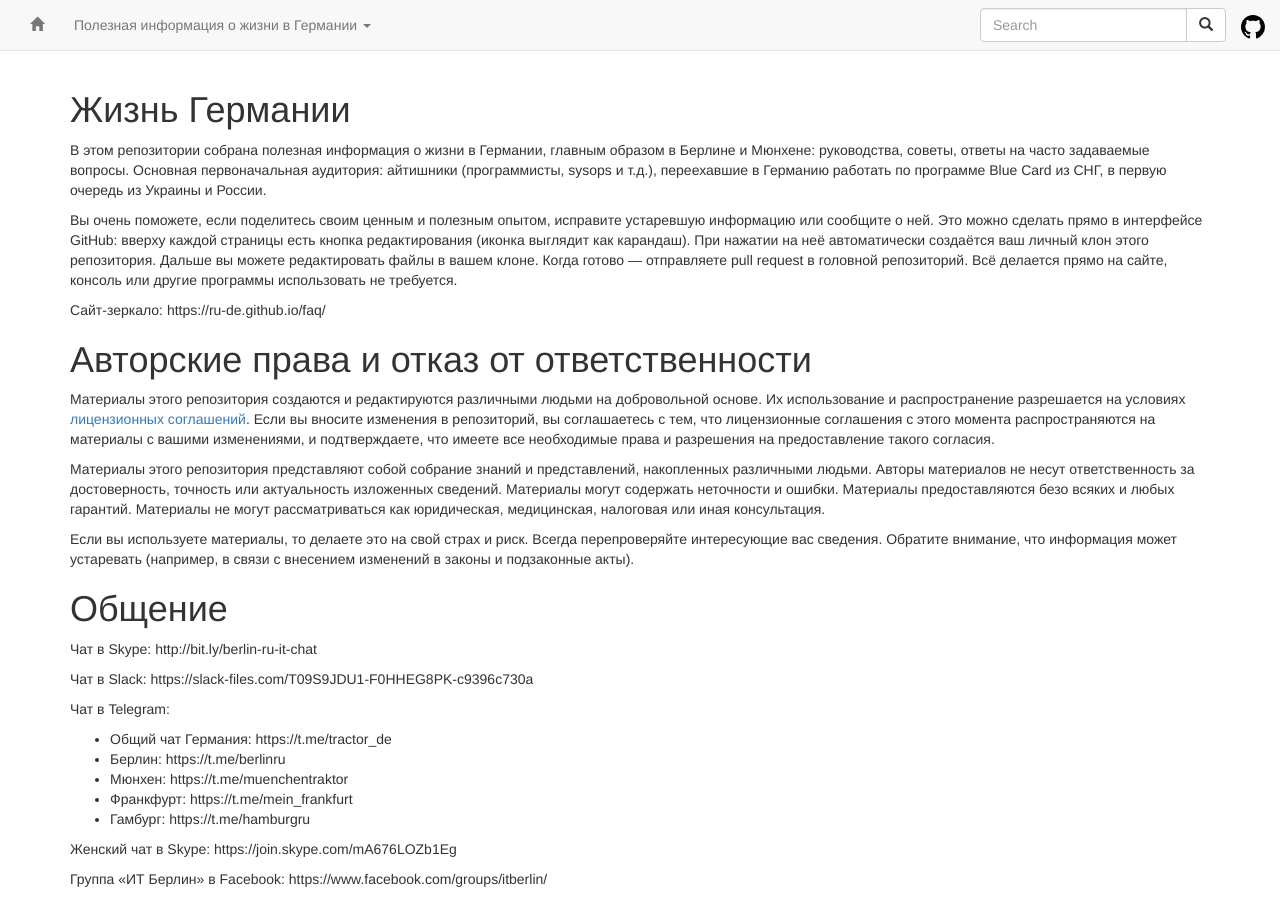
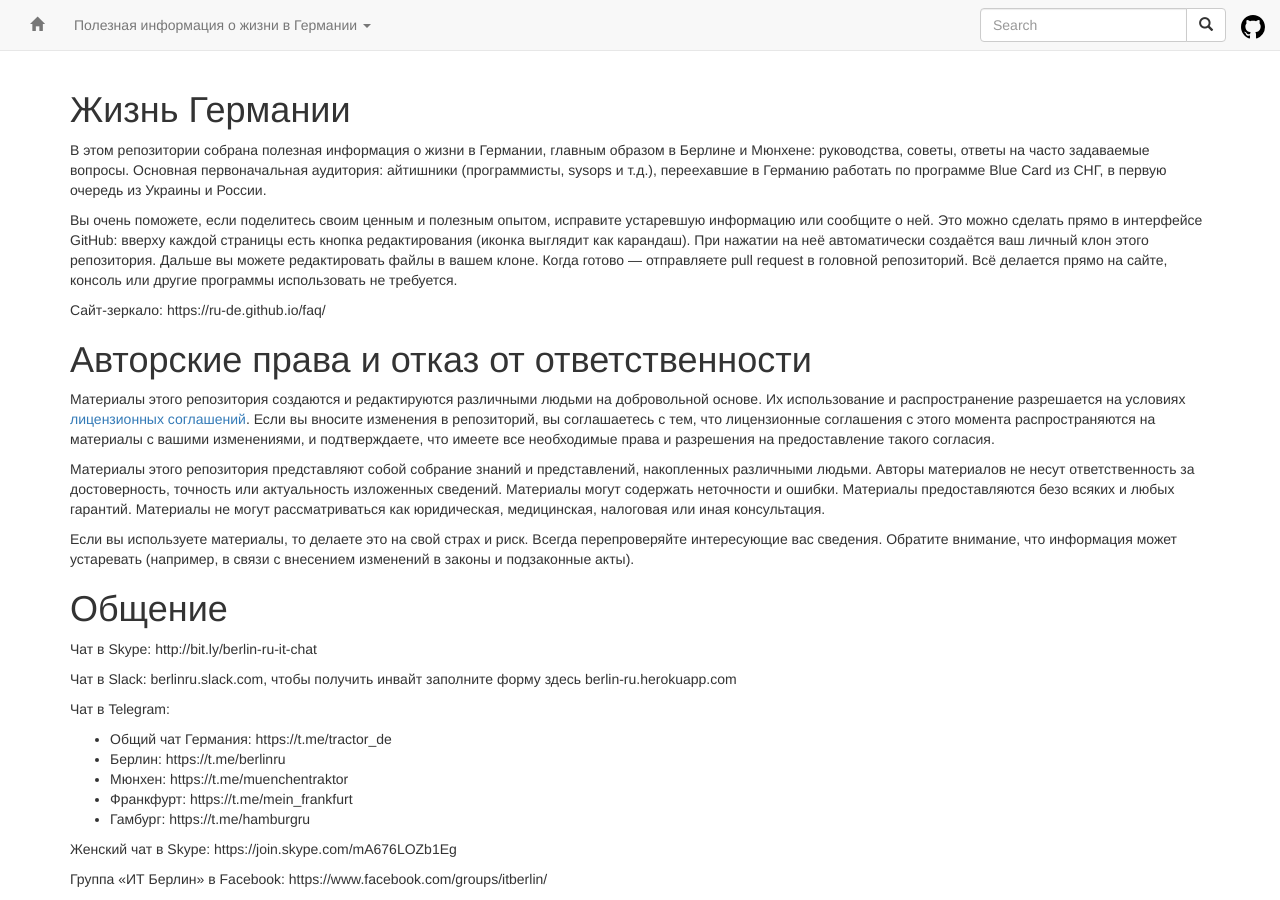
Before and after one commit to ru-de/faq, a Jekyll site: the page built from index.md, in a window 1280 px wide. Built offline with Jekyll 4.4.1, drawn with Linux system fonts in a browser that asks for light colours; nearby versions of some CDN libraries; our own code applies the rules of GitHub Pages for plain Markdown files.

Commit message:
Travis #1287: sync github pages

```diff
--- a/index.md
+++ b/index.md
@@ -22,7 +22,7 @@ layout: default
 
 Чат в Skype: http://bit.ly/berlin-ru-it-chat
 
-Чат в Slack: https://slack-files.com/T09S9JDU1-F0HHEG8PK-c9396c730a
+Чат в Slack: berlinru.slack.com, чтобы получить инвайт заполните форму здесь berlin-ru.herokuapp.com
 
 Чат в Telegram:
 
```
